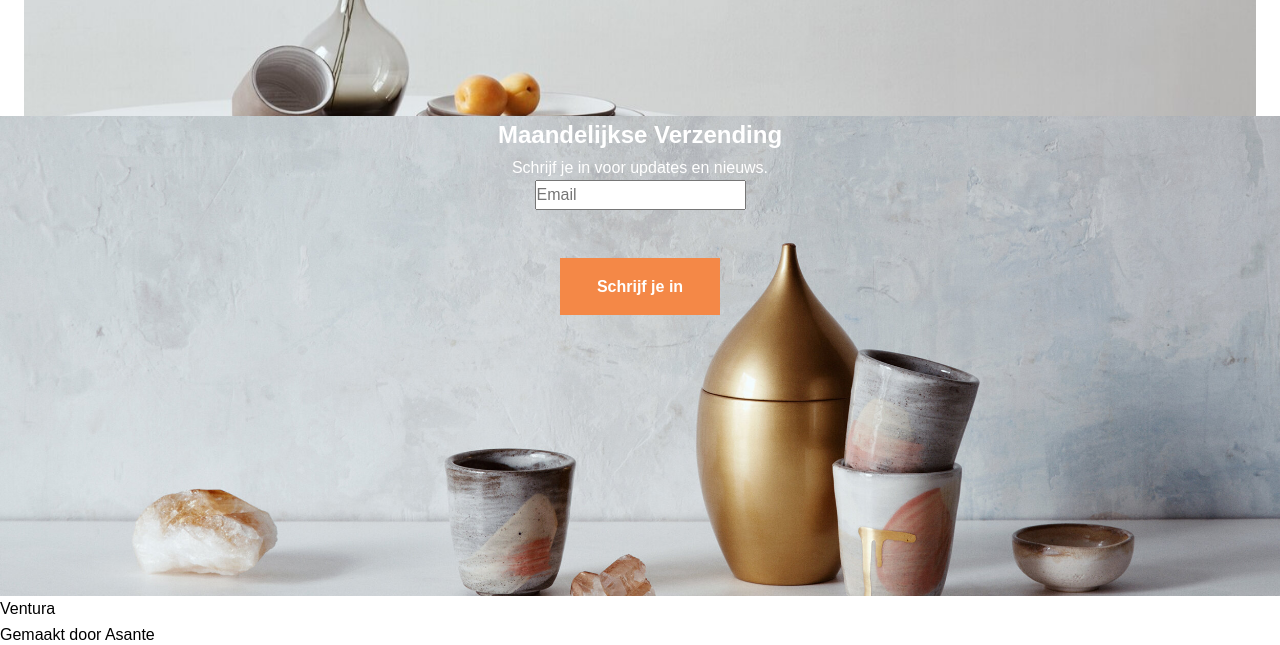
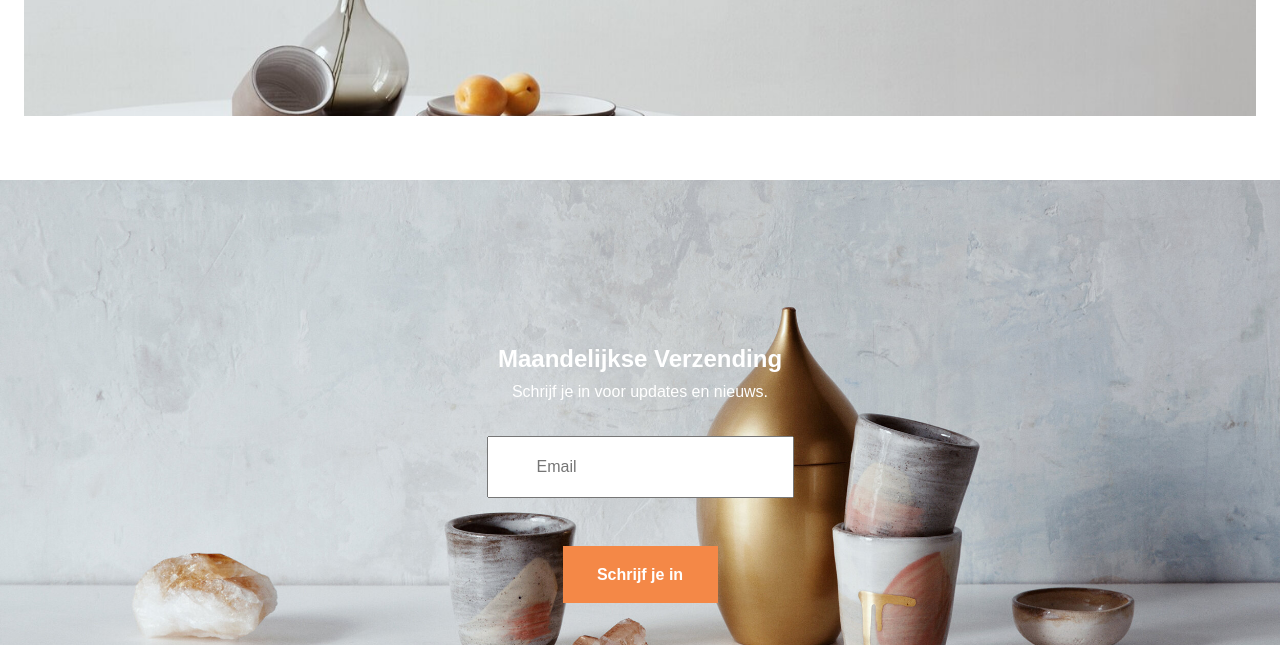
Before and after one commit to AsanteWiebers/Ventura, a plain HTML site: page index.html in a window 1280 px wide. Shown: the part 3330-3975 px from the top of the page. Drawn offline with Linux system fonts and the light colour scheme; a web font is replaced by a local one.

Commit message:
styling of inputs

```diff
--- a/sass/style.scss
+++ b/sass/style.scss
@@ -296,15 +296,23 @@ main {
   background-size: cover;
   height: 60vh;
   text-align: center;
+  margin: 4em auto;
+  padding: 10em 0;
 
   button {
     color: $white;
     background-color: #f48847;
     border: none;
     display: block;
-    width: 160px;
     margin: 3em auto 7em;
     padding: 1em 2em;
     font-weight: 600;
+    width: 155px;
+    word-wrap: none;
+  }
+
+  input {
+    padding: 1em 3em;
+    margin: 2em 0 0;
   }
 }
```
Also changed, not shown: css/style.css, 1 other file.
